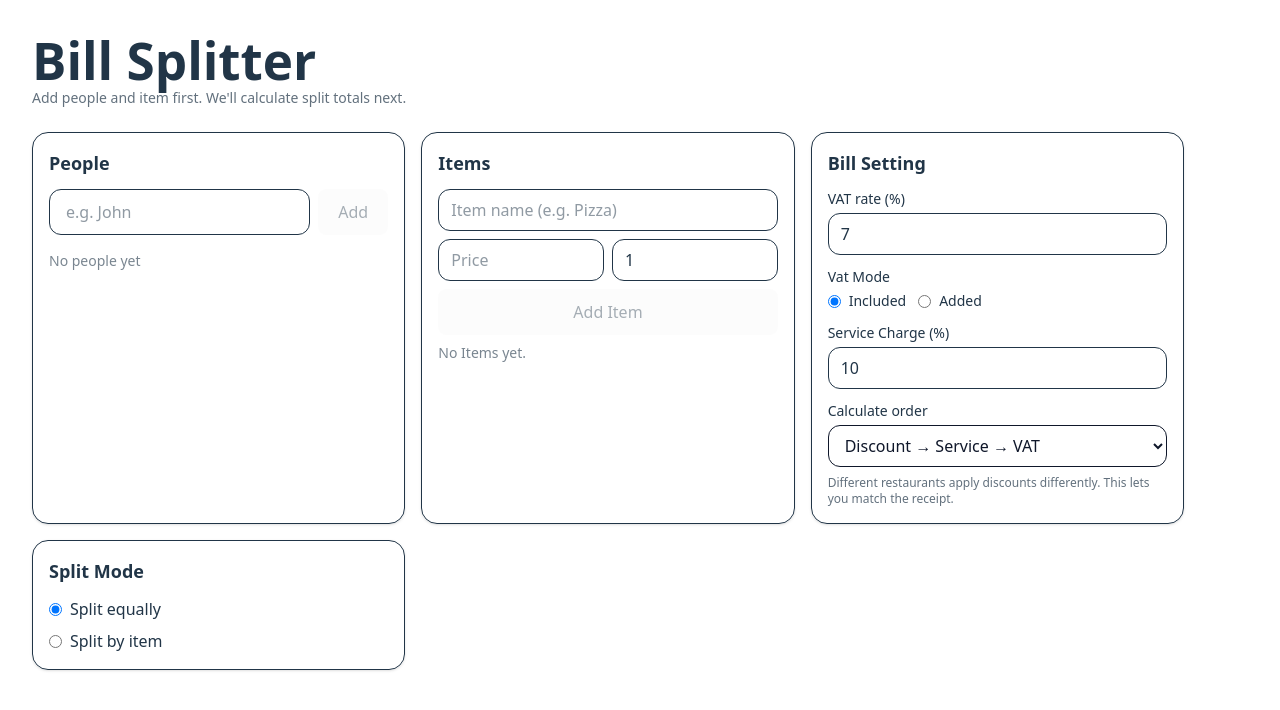
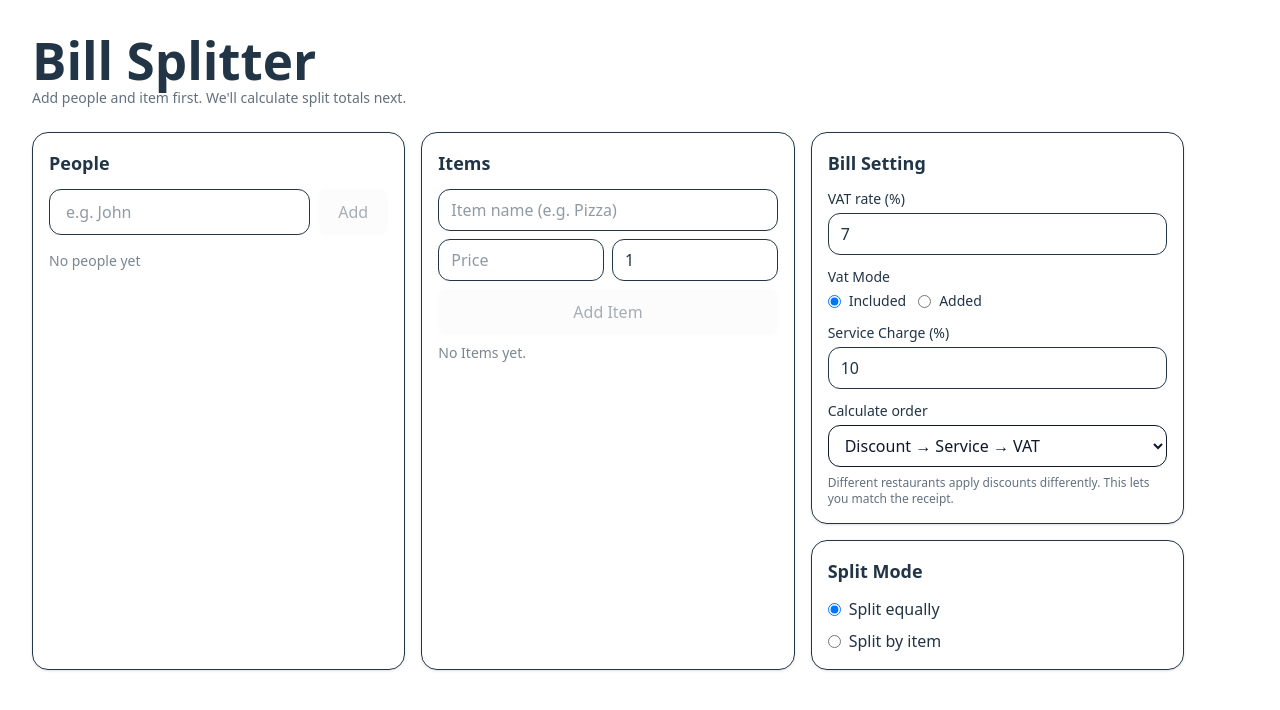
Before and after one commit to mosetz/bill-splitter, a React (Vite) app: page / in a window 1280 px wide. Shown: the top 710 px of the page. Built offline with nearby package versions, Linux system fonts and the light colour scheme.

Commit message:
remove name attribute on option tag and group both BillSetting and SplitModeSelector in the same section

```diff
--- a/src/pages/home.jsx
+++ b/src/pages/home.jsx
@@ -188,8 +188,8 @@ export default function Home() {
                                                         value={item.splitMode}
                                                         onChange={(e) => dispatch(setItemSplitMode({id: item.id, splitMode: e.target.value}))}
                                                     >
-                                                        <option value="SHARED" name="itemSplitMode">Shared by everyone</option>
-                                                        <option value="ASSIGNED" name="itemSplitMode">Assigned to one person</option>
+                                                        <option value="SHARED" >Shared by everyone</option>
+                                                        <option value="ASSIGNED" >Assigned to one person</option>
                                                     </select>
 
                                                     {item.splitMode === "ASSIGNED" && (
@@ -230,8 +230,10 @@ export default function Home() {
                         </section>
 
                         {/* Result placeholder */}
-                        <BillSetting />
-                        <SplitModeSelector />
+                        <section className="space-y-4">
+                            <BillSetting />
+                            <SplitModeSelector />
+                        </section>
                     </div>
                 </div>
             </div>
```
